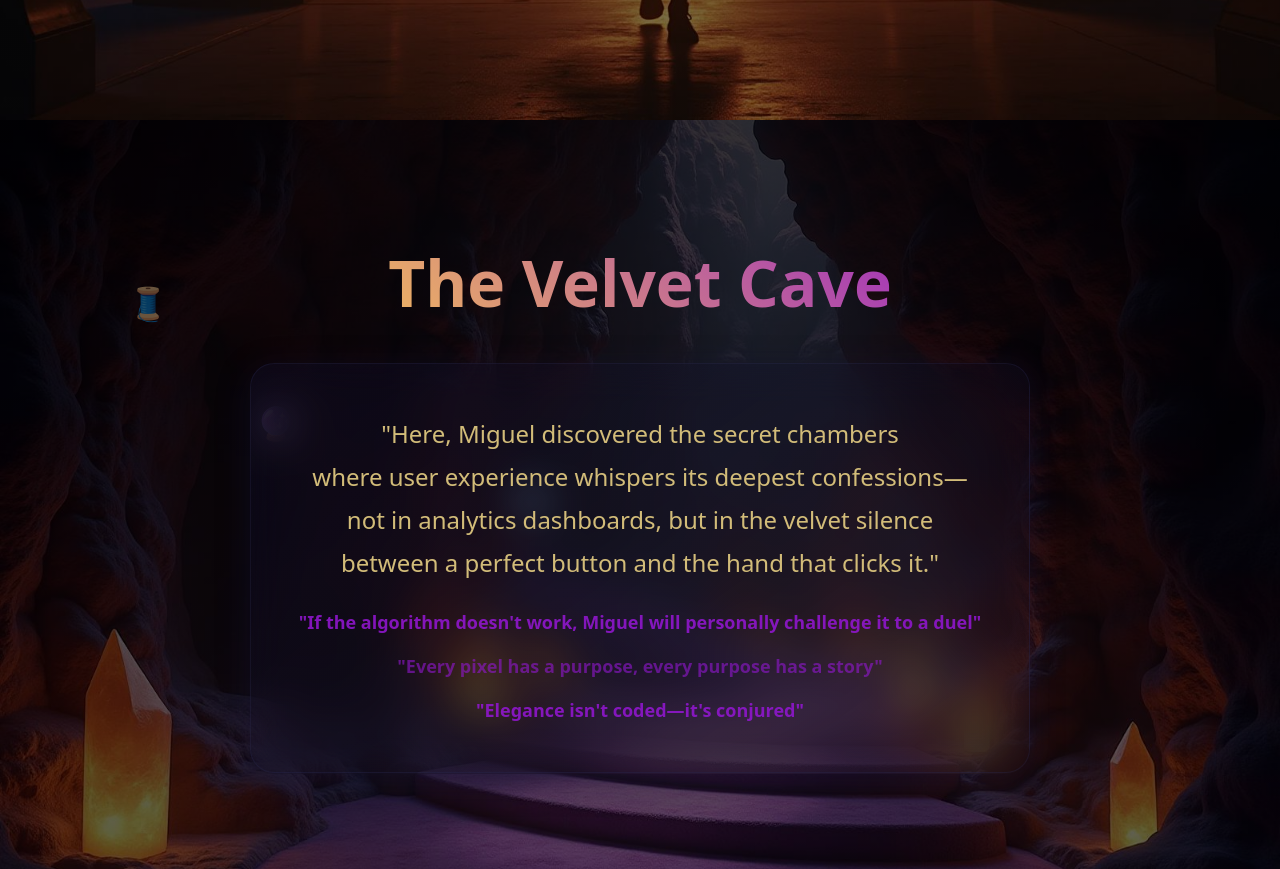
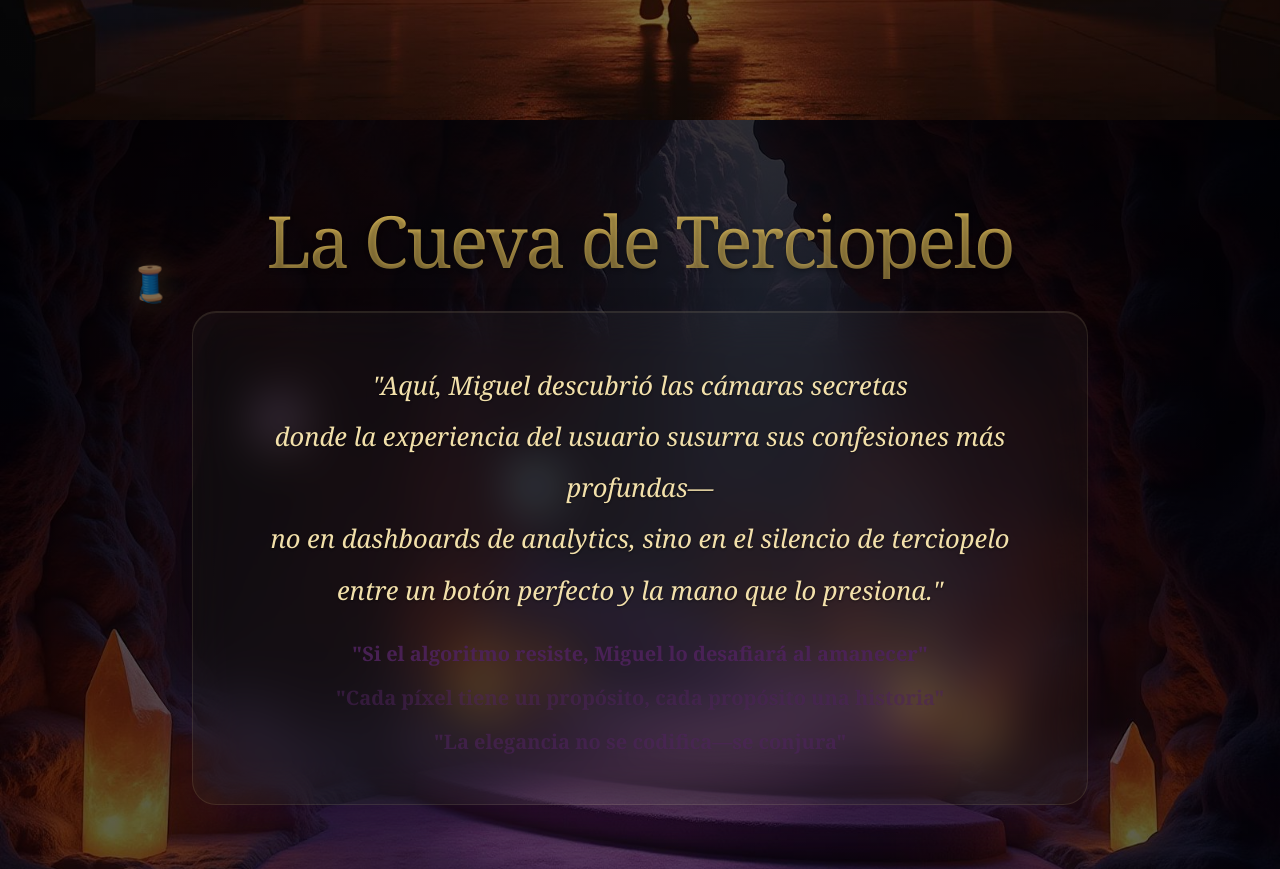
Before and after one commit to pf-cmyk/miguel-s-legendary-funnel, a React (Vite) app: page / in a window 1280 px wide. Shown: the part 680-1549 px from the top of the page. Built offline with nearby package versions, Linux system fonts and the light colour scheme; the HTML template or start-up script is replaced by a standard one.

Commit message:
Refine Miguel's Story Funnel

```diff
--- a/src/components/MiguelStoryFunnel.tsx
+++ b/src/components/MiguelStoryFunnel.tsx
@@ -63,12 +63,12 @@ const MiguelStoryFunnel = () => {
       >
         <FloatingSymbols symbols={['🕊️', '🔥', '✨', '🪶']} />
         <div className="text-center z-10 max-w-4xl">
-          <h1 className="chapter-title mb-8">The Pigeon Escape</h1>
+          <h1 className="chapter-title mb-8">El Escape de las Palomas</h1>
           <p className="poetic-text mb-8">
-            In the beginning, Miguel walked among conversion rates<br/>
-            that refused to convert, and landing pages that landed nowhere.<br/>
-            The pigeons? They were metaphors for bad user flows.<br/>
-            Miguel escaped not by running, but by building something beautiful.
+            En el principio, Miguel caminaba entre algoritmos rotos<br/>
+            y páginas que prometían pero nunca entregaban.<br/>
+            Las palomas ardientes no eran pájaros—eran símbolos<br/>
+            de cada CTA que había perdido su alma en el código.
           </p>
           <div className="relative">
             {[...Array(12)].map((_, i) => (
@@ -102,23 +102,23 @@ const MiguelStoryFunnel = () => {
       >
         <FloatingSymbols symbols={['🧵', '💎', '🌟', '🔮']} />
         <div className="text-center z-10 max-w-4xl">
-          <h2 className="chapter-title mb-8">The Velvet Cave</h2>
+          <h2 className="chapter-title mb-8">La Cueva de Terciopelo</h2>
           <div className="chamber-glass rounded-3xl p-12 mb-8">
             <p className="poetic-text mb-6">
-              "Here, Miguel discovered the secret chambers<br/>
-              where user experience whispers its deepest confessions—<br/>
-              not in analytics dashboards, but in the velvet silence<br/>
-              between a perfect button and the hand that clicks it."
+              "Aquí, Miguel descubrió las cámaras secretas<br/>
+              donde la experiencia del usuario susurra sus confesiones más profundas—<br/>
+              no en dashboards de analytics, sino en el silencio de terciopelo<br/>
+              entre un botón perfecto y la mano que lo presiona."
             </p>
             <div className="text-center space-y-4">
-              <div className="text-accent font-semibold text-lg animate-pulse">
-                "If the algorithm doesn't work, Miguel will personally challenge it to a duel"
+              <div className="text-accent font-semibold text-xl animate-pulse" style={{ fontFamily: 'Georgia, serif' }}>
+                "Si el algoritmo resiste, Miguel lo desafiará al amanecer"
               </div>
-              <div className="text-accent font-semibold text-lg animate-pulse" style={{ animationDelay: '1s' }}>
-                "Every pixel has a purpose, every purpose has a story"
+              <div className="text-accent font-semibold text-xl animate-pulse" style={{ animationDelay: '1.5s', fontFamily: 'Georgia, serif' }}>
+                "Cada píxel tiene un propósito, cada propósito una historia"
               </div>
-              <div className="text-accent font-semibold text-lg animate-pulse" style={{ animationDelay: '2s' }}>
-                "Elegance isn't coded—it's conjured"
+              <div className="text-accent font-semibold text-xl animate-pulse" style={{ animationDelay: '3s', fontFamily: 'Georgia, serif' }}>
+                "La elegancia no se codifica—se conjura"
               </div>
             </div>
           </div>
@@ -139,22 +139,22 @@ const MiguelStoryFunnel = () => {
       >
         <FloatingSymbols symbols={['🧠', '👻', '📱', '💔']} />
         <div className="text-center z-10 max-w-4xl">
-          <h2 className="chapter-title mb-8">The Observatory of Regret</h2>
+          <h2 className="chapter-title mb-8">El Observatorio del Pesar</h2>
           <div className="chamber-glass rounded-3xl p-12 mb-8">
             <p className="poetic-text mb-8">
-              In this chamber, Miguel met the Ghost of Features Past—<br/>
-              a specter who had built for complexity, not clarity,<br/>
-              forever haunted by user research that never happened<br/>
-              and the quiet desperation of unoptimized journeys.
+              Aquí Miguel encontró el Fantasma de las Funciones Perdidas—<br/>
+              un espectro que había construido para la complejidad, no la claridad,<br/>
+              eternamente atormentado por investigación que nunca ocurrió<br/>
+              y la desesperación silenciosa de jornadas sin optimizar.
             </p>
             <div className="text-center">
-              <p className="text-destructive text-xl font-medium mb-4">
-                "I added seventeen dropdowns to a simple form..."
+              <p className="text-destructive text-2xl font-medium mb-4" style={{ fontFamily: 'Georgia, serif' }}>
+                "Agregué diecisiete dropdowns a un formulario simple..."
               </p>
-              <p className="poetic-text text-sm">
-                Miguel wept. Then he rebuilt.<br/>
-                Not with features, but with grace. Not with complexity, but with breath.<br/>
-                This is the way of the elegant founder.
+              <p className="poetic-text text-lg">
+                Miguel lloró. Después reconstruyó.<br/>
+                No con funciones, sino con gracia. No con complejidad, sino con respiración.<br/>
+                Este es el camino del fundador elegante.
               </p>
             </div>
           </div>
@@ -169,22 +169,22 @@ const MiguelStoryFunnel = () => {
       >
         <FloatingSymbols symbols={['🪞', '✨', '👁️', '🔍']} />
         <div className="text-center z-10 max-w-4xl">
-          <h2 className="chapter-title mb-8">The Mirror of Truth</h2>
+          <h2 className="chapter-title mb-8">El Espejo de la Verdad</h2>
           <div className="chamber-glass rounded-3xl p-12 mb-8 relative">
             <div className="mirror-shimmer absolute inset-0 rounded-3xl opacity-20"></div>
             <div className="relative z-10">
               <p className="poetic-text mb-8">
-                The final chamber revealed its secret—<br/>
-                not a mirror showing what was, but what could be.<br/>
-                In its surface: your reflection as the founder<br/>
-                who builds with Miguel's rhythm, not the market's noise.
+                La cámara final reveló su secreto—<br/>
+                no un espejo que muestra lo que fue, sino lo que puede ser.<br/>
+                En su superficie: tu reflejo como el fundador<br/>
+                que construye con el ritmo de Miguel, no el ruido del mercado.
               </p>
               <div className="text-center">
-                <p className="text-primary text-2xl font-bold mb-4">
-                  "You are the algorithm."
+                <p className="text-primary text-3xl font-bold mb-4" style={{ fontFamily: 'Georgia, serif' }}>
+                  "Tú eres el algoritmo."
                 </p>
-                <p className="text-accent italic">
-                  — Miguel, from the chamber of infinite scroll
+                <p className="text-accent italic text-lg" style={{ fontFamily: 'Georgia, serif' }}>
+                  — Miguel, desde la cámara del scroll infinito
                 </p>
               </div>
             </div>
@@ -200,29 +200,29 @@ const MiguelStoryFunnel = () => {
       >
         <FloatingSymbols symbols={['🛒', '👑', '⚡', '💫']} />
         <div className="text-center z-10 max-w-4xl">
-          <h2 className="chapter-title mb-8">Take What Miguel Left Behind</h2>
+          <h2 className="chapter-title mb-8">Toma Lo Que Miguel Dejó Atrás</h2>
           <div className="chamber-glass rounded-3xl p-12 mb-12">
             <p className="poetic-text mb-8">
-              The chamber's final choice awaits.<br/>
-              Two paths diverge in this velvet wood—<br/>
-              one to learn Miguel's methods, one to inherit his magic.<br/>
-              Choose not with urgency, but with the quiet certainty of knowing.
+              La elección final de la cámara aguarda.<br/>
+              Dos senderos se bifurcan en este bosque de terciopelo—<br/>
+              uno para aprender los métodos de Miguel, otro para heredar su magia.<br/>
+              Elige no con urgencia, sino con la certeza silenciosa de saber.
             </p>
             <div className="flex flex-col sm:flex-row gap-6 justify-center items-center">
-              <Button variant="secondary" size="lg" className="text-lg px-8 py-4">
-                Trace Miguel's Journey Through the Scrolls
+              <Button variant="secondary" size="lg" className="text-lg px-8 py-4" style={{ fontFamily: 'Georgia, serif' }}>
+                Trace el Viaje de Miguel a Través de los Pergaminos
               </Button>
-              <Button variant="default" size="lg" className="relic-glow text-lg px-8 py-4 hover:scale-105 transition-all duration-300">
-                Take What Miguel Left Behind—If You're Ready
+              <Button variant="default" size="lg" className="relic-glow text-lg px-8 py-4 hover:scale-105 transition-all duration-300" style={{ fontFamily: 'Georgia, serif' }}>
+                Toma Lo Que Miguel Dejó—Si Estás Listo
               </Button>
             </div>
           </div>
           <div className="mt-12">
-            <p className="text-accent text-xl italic opacity-80 animate-pulse">
-              "Clarity isn't coded—it's conjured. And Miguel conjures with velvet, not spreadsheets."
+            <p className="text-accent text-2xl italic opacity-90 animate-pulse" style={{ fontFamily: 'Georgia, serif' }}>
+              "La claridad no se codifica—se conjura. Y Miguel conjura con terciopelo, no con hojas de cálculo."
             </p>
-            <p className="text-muted-foreground text-sm mt-2">
-              — Miguel's final transmission, encoded in the chamber walls
+            <p className="text-muted-foreground text-lg mt-3" style={{ fontFamily: 'Georgia, serif' }}>
+              — Última transmisión de Miguel, grabada en las paredes de la cámara
             </p>
           </div>
         </div>
--- a/src/index.css
+++ b/src/index.css
@@ -8,85 +8,74 @@ All colors MUST be HSL for the legendary chamber.
 
 @layer base {
   :root {
-    /* Cinematic Background Palette */
-    --background: 240 15% 8%;
-    --foreground: 45 100% 85%;
+    /* Miguel's Authentic Cathedral Palette - Midnight Sanctum */
+    --background: 256 100% 2%;
+    --foreground: 45 100% 96%;
 
-    /* Chamber Cards & Glassmorphic Elements */
-    --card: 240 20% 12%;
-    --card-foreground: 45 100% 85%;
+    /* Velvet Chamber Cards */
+    --card: 256 50% 4%;
+    --card-foreground: 45 100% 96%;
 
-    --popover: 240 25% 15%;
-    --popover-foreground: 45 100% 85%;
+    --popover: 256 50% 4%;
+    --popover-foreground: 45 100% 96%;
 
-    /* Miguel's Golden Primary */
-    --primary: 45 100% 65%;
-    --primary-foreground: 240 15% 8%;
+    /* Candlelight Gold Primary */
+    --primary: 45 92% 68%;
+    --primary-foreground: 256 100% 8%;
 
-    /* Velvet Cave Secondary */
-    --secondary: 270 60% 25%;
-    --secondary-foreground: 45 100% 85%;
+    /* Deep Velvet Secondary */
+    --secondary: 285 30% 18%;
+    --secondary-foreground: 45 100% 96%;
 
-    /* Mystic Muted Tones */
-    --muted: 240 20% 20%;
-    --muted-foreground: 45 50% 65%;
+    /* Obsidian Muted Tones */
+    --muted: 285 20% 14%;
+    --muted-foreground: 285 10% 65%;
 
-    /* Pigeon Feather Accent */
-    --accent: 280 80% 45%;
-    --accent-foreground: 45 100% 95%;
+    /* Glass Blue Accent */
+    --accent: 285 45% 25%;
+    --accent-foreground: 45 100% 96%;
 
-    /* Observatory Warning */
-    --destructive: 0 85% 55%;
-    --destructive-foreground: 45 100% 95%;
+    /* Cathedral Warning */
+    --destructive: 0 62.8% 30.6%;
+    --destructive-foreground: 45 100% 96%;
 
-    /* Chamber Borders */
-    --border: 240 30% 25%;
-    --input: 240 30% 20%;
-    --ring: 45 100% 65%;
+    /* Sacred Borders */
+    --border: 285 20% 14%;
+    --input: 285 20% 14%;
+    --ring: 45 92% 68%;
 
     /* Ceremonial Radius */
     --radius: 1rem;
 
-    /* Story-Specific Design Tokens */
-    --chamber-shadow: 240 100% 8%;
-    --glass-chamber: 240 50% 15%;
-    --feather-glow: 45 100% 75%;
-    --velvet-deep: 270 80% 15%;
-    --mirror-shimmer: 200 100% 80%;
-    --relic-gold: 45 100% 55%;
+    /* Miguel's Authentic Design Tokens - Cathedral at Midnight */
+    --relic-gold: 45 92% 68%;
+    --velvet-deep: 285 60% 12%;
+    --obsidian-pure: 256 100% 1%;
+    --candlelight: 45 100% 85%;
+    --glass-blue: 200 45% 25%;
+    --chamber-glass: rgba(255, 255, 255, 0.03);
 
-    /* Cinematic Gradients */
-    --gradient-chamber: linear-gradient(135deg, hsl(var(--background)), hsl(var(--velvet-deep)));
-    --gradient-glass: linear-gradient(145deg, hsl(var(--glass-chamber) / 0.3), hsl(var(--glass-chamber) / 0.1));
-    --gradient-feather: radial-gradient(circle, hsl(var(--feather-glow) / 0.6), transparent 70%);
-    --gradient-mirror: conic-gradient(from 45deg, hsl(var(--mirror-shimmer) / 0.3), hsl(var(--primary) / 0.5), hsl(var(--mirror-shimmer) / 0.3));
-    --gradient-relic: linear-gradient(45deg, hsl(var(--relic-gold)), hsl(var(--primary)));
+    /* Gradients for Miguel's sanctuaries */
+    --gradient-velvet: linear-gradient(135deg, hsl(var(--velvet-deep)), hsl(var(--obsidian-pure)));
+    --gradient-candlelight: linear-gradient(180deg, hsl(var(--relic-gold) / 0.9), hsl(var(--relic-gold) / 0.6));
+    --gradient-sanctuary: linear-gradient(45deg, hsl(var(--glass-blue) / 0.4), hsl(var(--velvet-deep) / 0.6));
 
-    /* Legendary Shadows */
-    --shadow-chamber: 0 25px 50px -12px hsl(var(--chamber-shadow) / 0.8);
-    --shadow-glass: 0 8px 32px 0 hsl(var(--glass-chamber) / 0.4);
-    --shadow-feather: 0 4px 20px 0 hsl(var(--feather-glow) / 0.6);
-    --shadow-relic: 0 10px 30px -5px hsl(var(--relic-gold) / 0.8);
+    /* Miguel's sacred illumination */
+    --shadow-velvet: 0 25px 50px -12px hsl(var(--velvet-deep) / 0.5);
+    --shadow-candlelight: 0 15px 35px -8px hsl(var(--relic-gold) / 0.4);
+    --glow-miguel: 0 0 60px hsl(var(--candlelight) / 0.3);
 
-    /* Ceremonial Transitions */
-    --transition-chamber: all 0.8s cubic-bezier(0.4, 0, 0.2, 1);
-    --transition-float: transform 3s ease-in-out infinite alternate;
-    --transition-feather: all 2s cubic-bezier(0.25, 0.8, 0.25, 1);
+    /* Ceremonial pacing - Miguel never rushes */
+    --transition-whisper: all 1.4s cubic-bezier(0.23, 1, 0.32, 1);
+    --transition-vow: all 2s cubic-bezier(0.165, 0.84, 0.44, 1);
 
     --sidebar-background: 0 0% 98%;
-
     --sidebar-foreground: 240 5.3% 26.1%;
-
     --sidebar-primary: 240 5.9% 10%;
-
     --sidebar-primary-foreground: 0 0% 98%;
-
     --sidebar-accent: 240 4.8% 95.9%;
-
     --sidebar-accent-foreground: 240 5.9% 10%;
-
     --sidebar-border: 220 13% 91%;
-
     --sidebar-ring: 217.2 91.2% 59.8%;
   }
 
@@ -136,98 +125,161 @@ All colors MUST be HSL for the legendary chamber.
 
   body {
     @apply bg-background text-foreground;
-    background: var(--gradient-chamber);
+    background: var(--gradient-velvet);
     min-height: 100vh;
+    font-family: 'Inter', -apple-system, BlinkMacSystemFont, sans-serif;
   }
 }
 
-/* Miguel's Ceremonial Animations & Story Elements */
+/* Miguel's Authentic Story Styles - Cathedral Typography */
 @layer components {
   .chamber-glass {
-    background: var(--gradient-glass);
-    backdrop-filter: blur(20px);
-    border: 1px solid hsl(var(--border) / 0.3);
-    box-shadow: var(--shadow-glass);
+    background: var(--chamber-glass);
+    backdrop-filter: blur(25px);
+    border: 1px solid hsl(var(--candlelight) / 0.1);
+    box-shadow: var(--shadow-velvet), inset 0 1px 0 hsl(var(--candlelight) / 0.1);
   }
 
-  .feather-float {
-    animation: featherFloat 4s ease-in-out infinite;
-    filter: drop-shadow(var(--shadow-feather));
+  .chapter-title {
+    font-family: 'Georgia', 'Times New Roman', serif;
+    font-size: clamp(2.5rem, 6vw, 4.5rem);
+    font-weight: 400;
+    background: var(--gradient-candlelight);
+    -webkit-background-clip: text;
+    -webkit-text-fill-color: transparent;
+    background-clip: text;
+    letter-spacing: -0.03em;
+    line-height: 1.05;
+    text-shadow: 0 2px 4px hsl(var(--obsidian-pure) / 0.3);
+    text-align: center;
+    margin-bottom: 2rem;
   }
 
-  .mirror-shimmer {
-    background: var(--gradient-mirror);
-    animation: shimmer 3s linear infinite;
-  }
-
-  .relic-glow {
-    background: var(--gradient-relic);
-    box-shadow: var(--shadow-relic);
-    transition: var(--transition-chamber);
+  .poetic-text {
+    font-family: 'Georgia', 'Times New Roman', serif;
+    font-size: clamp(1.2rem, 3vw, 1.6rem);
+    line-height: 2;
+    color: hsl(var(--candlelight) / 0.95);
+    font-weight: 300;
+    font-style: italic;
+    text-shadow: 0 1px 2px hsl(var(--obsidian-pure) / 0.5);
+    text-align: center;
+    max-width: 900px;
+    margin: 0 auto;
   }
 
   .story-reveal {
     opacity: 0;
-    transform: translateY(50px);
-    transition: var(--transition-chamber);
+    transform: translateY(60px) scale(0.98);
+    transition: var(--transition-whisper);
   }
 
   .story-reveal.in-view {
     opacity: 1;
-    transform: translateY(0);
-  }
-
-  .chapter-title {
-    font-size: clamp(2rem, 5vw, 4rem);
-    background: linear-gradient(45deg, hsl(var(--primary)), hsl(var(--accent)));
-    -webkit-background-clip: text;
-    -webkit-text-fill-color: transparent;
-    background-clip: text;
-    text-align: center;
-    font-weight: 700;
-    margin-bottom: 2rem;
-  }
-
-  .poetic-text {
-    font-size: clamp(1.1rem, 2.5vw, 1.5rem);
-    line-height: 1.8;
-    color: hsl(var(--muted-foreground));
-    text-align: center;
-    max-width: 800px;
-    margin: 0 auto;
+    transform: translateY(0) scale(1);
   }
 
   .floating-symbol {
+    font-size: 2.25rem;
+    opacity: 0.4;
+    animation: miguel-float 8s ease-in-out infinite;
+    filter: drop-shadow(0 0 15px hsl(var(--relic-gold) / 0.4));
     position: absolute;
-    animation: float 6s ease-in-out infinite;
-    color: hsl(var(--accent) / 0.4);
-    font-size: 2rem;
     pointer-events: none;
   }
 
   .floating-symbol:nth-child(2) {
     animation-delay: -2s;
-    animation-duration: 8s;
+    animation-duration: 10s;
   }
 
   .floating-symbol:nth-child(3) {
     animation-delay: -4s;
-    animation-duration: 7s;
+    animation-duration: 9s;
+  }
+
+  .floating-symbol:nth-child(4) {
+    animation-delay: -6s;
+    animation-duration: 11s;
+  }
+
+  .feather-float {
+    font-size: 1.75rem;
+    opacity: 0.6;
+    animation: miguel-drift 12s linear infinite;
+    pointer-events: none;
+  }
+
+  .mirror-shimmer {
+    background: var(--gradient-sanctuary);
+    animation: miguel-shimmer 6s ease-in-out infinite;
+  }
+
+  .relic-glow {
+    box-shadow: var(--shadow-candlelight);
+    position: relative;
+    overflow: hidden;
+    transition: var(--transition-whisper);
+  }
+
+  .relic-glow:before {
+    content: '';
+    position: absolute;
+    top: -3px;
+    left: -3px;
+    right: -3px;
+    bottom: -3px;
+    background: var(--gradient-candlelight);
+    border-radius: inherit;
+    z-index: -1;
+    opacity: 0;
+    transition: var(--transition-vow);
+  }
+
+  .relic-glow:hover:before {
+    opacity: 0.8;
+  }
+
+  .relic-glow:hover {
+    transform: scale(1.02);
+    box-shadow: var(--glow-miguel);
   }
 }
 
-@keyframes featherFloat {
-  0%, 100% { transform: translateY(0) rotate(0deg); opacity: 0.8; }
-  50% { transform: translateY(-20px) rotate(5deg); opacity: 1; }
+/* Miguel's Authentic Ceremonial Animations - Slow, Deliberate, Never Rushed */
+@keyframes miguel-float {
+  0%, 100% {
+    transform: translateY(0px) rotate(0deg) scale(1);
+    opacity: 0.4;
+  }
+  25% {
+    transform: translateY(-15px) rotate(2deg) scale(1.05);
+    opacity: 0.6;
+  }
+  75% {
+    transform: translateY(-25px) rotate(-2deg) scale(0.95);
+    opacity: 0.5;
+  }
 }
 
-@keyframes shimmer {
-  0% { background-position: -200% 0; }
-  100% { background-position: 200% 0; }
+@keyframes miguel-drift {
+  0% { transform: translateY(100vh) rotate(0deg) scale(0.8); opacity: 0; }
+  15% { opacity: 0.6; }
+  85% { opacity: 0.4; }
+  100% { transform: translateY(-120px) rotate(180deg) scale(1.2); opacity: 0; }
 }
 
-@keyframes float {
-  0%, 100% { transform: translateY(0px) scale(1); }
-  33% { transform: translateY(-20px) scale(1.1); }
-  66% { transform: translateY(-10px) scale(0.9); }
+@keyframes miguel-shimmer {
+  0%, 100% {
+    opacity: 0.15;
+    transform: scale(1) rotate(0deg);
+  }
+  33% {
+    opacity: 0.3;
+    transform: scale(1.01) rotate(0.5deg);
+  }
+  66% {
+    opacity: 0.25;
+    transform: scale(1.02) rotate(-0.5deg);
+  }
 }
```
